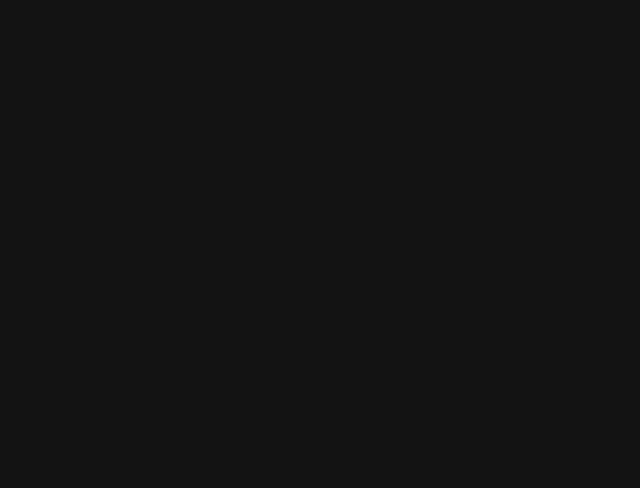
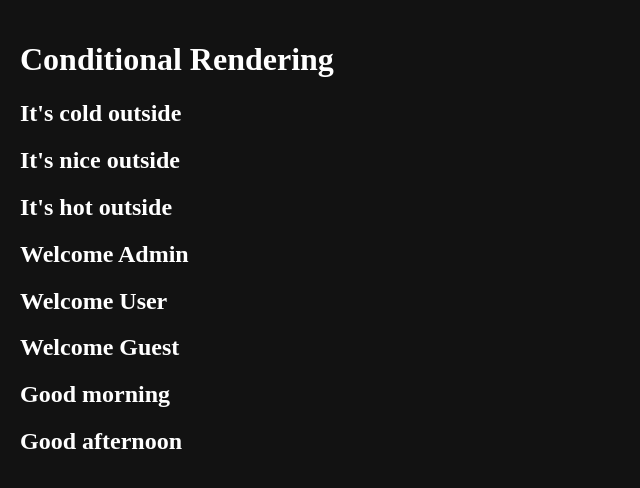
Before and after one commit to DylanIz/ReactTraining, a React (Vite) app in the folder ReactUpskill/react-demo/: page / in a window 1280 px wide. Shown: the top 488 px of the page, without its empty margins (0-640 px from the left). Built offline with nearby package versions, Linux system fonts and the light colour scheme.

Commit message:
Conditional Rendering

```diff
--- a/ReactUpskill/react-demo/src/App.tsx
+++ b/ReactUpskill/react-demo/src/App.tsx
@@ -1,12 +1,32 @@
 import { useEffect } from "react";
 import "./App.css";
+import Weather from "./Components/Weather";
+import UserStatus from "./Components/UserStatus";
+import Greeting from "./Components/Greeting";
 
 const App = () => {
   useEffect(() => {
     document.body.classList.add("dark-mode");
   }, []);
 
-  return <div className="app-container"></div>;
+  return (
+    <>
+      <div className="app-container">
+        <h1>Conditional Rendering</h1>
+        {/* Weather */}
+        <Weather temperature={10} />
+        <Weather temperature={20} />
+        <Weather temperature={30} />
+        {/* UserStatus */}
+        <UserStatus loggedIn={true} isAdmin={true} />
+        <UserStatus loggedIn={true} isAdmin={false} />
+        <UserStatus loggedIn={false} isAdmin={false} />
+        {/* Greeting */}
+        <Greeting timeOfDay="morning" />
+        <Greeting timeOfDay="afternoon" />
+      </div>
+    </>
+  );
 };
 
 export default App;
--- /dev/null
+++ b/ReactUpskill/react-demo/src/Components/Greeting.tsx
@@ -0,0 +1,13 @@
+type Props = {
+  timeOfDay: string;
+};
+
+const Greeting = ({ timeOfDay }: Props) => {
+  if (timeOfDay === "morning") {
+    return <h2>Good morning</h2>;
+  } else if (timeOfDay === "afternoon") {
+    return <h2>Good afternoon</h2>;
+  }
+};
+
+export default Greeting;
--- /dev/null
+++ b/ReactUpskill/react-demo/src/Components/UserStatus.tsx
@@ -0,0 +1,16 @@
+type Props = {
+  loggedIn: boolean;
+  isAdmin: boolean;
+};
+
+const UserStatus = ({ loggedIn, isAdmin }: Props) => {
+  if (loggedIn && isAdmin) {
+    return <h2>Welcome Admin</h2>;
+  } else if (loggedIn && !isAdmin) {
+    return <h2>Welcome User</h2>;
+  } else {
+    return <h2>Welcome Guest</h2>;
+  }
+};
+
+export default UserStatus;
--- /dev/null
+++ b/ReactUpskill/react-demo/src/Components/Weather.tsx
@@ -0,0 +1,15 @@
+type Props = {
+  temperature: number;
+};
+
+const Weather = ({ temperature }: Props) => {
+  if (temperature < 15) {
+    return <h2>It's cold outside</h2>;
+  } else if (temperature > 15 && temperature <= 25) {
+    return <h2>It's nice outside</h2>;
+  } else {
+    return <h2>It's hot outside</h2>;
+  }
+};
+
+export default Weather;
```
